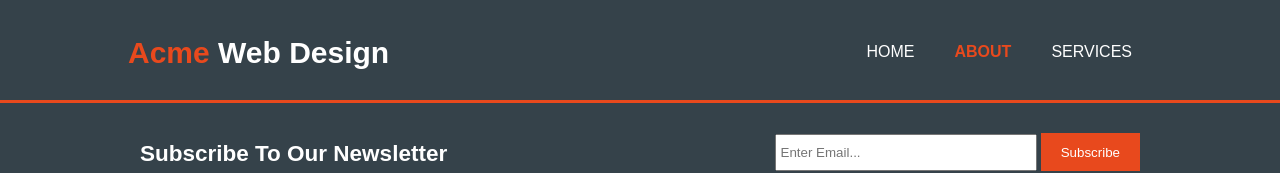
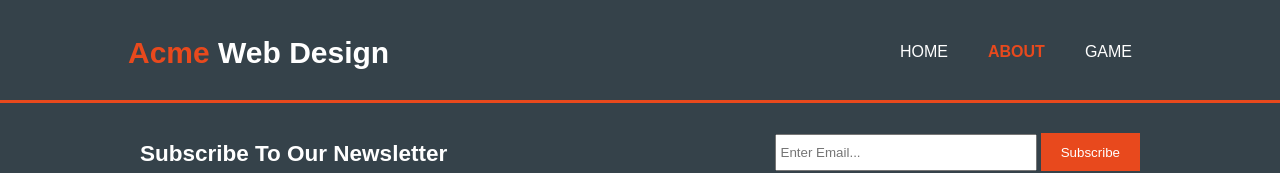
Before and after one commit to AROD2003/AROD2003.github.io, a plain HTML site: page about.html in a window 1280 px wide. Shown: the top 173 px of the page. Drawn offline with Linux system fonts and the light colour scheme.

Commit message:
Update about.html

```diff
--- a/about.html
+++ b/about.html
@@ -19,7 +19,7 @@
           <ul>
             <li><a href="index.html">Home</a></li>
             <li class="current"><a href="about.html">About</a></li>
-            <li><a href="services.html">Services</a></li>
+            <li><a href="game.html">Game</a></li>
           </ul>
         </nav>
       </div>
```
